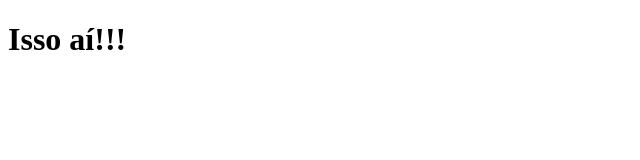
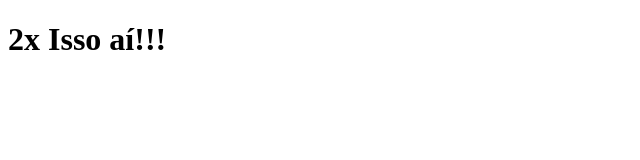
Before and after one commit to hudsontb/clone-tabnews, a Next.js app: page / in a window 1280 px wide. Shown: the top 160 px of the page, without its empty margins (0-640 px from the left). Built offline with nearby package versions, Linux system fonts and the light colour scheme.

Commit message:
modifica a frase

```diff
--- a/pages/index.js
+++ b/pages/index.js
@@ -1,5 +1,5 @@
 function Home() {
-    return <h1>Isso aí!!!</h1>
+    return <h1>2x Isso aí!!!</h1>
 }
 
 export default Home;
```
